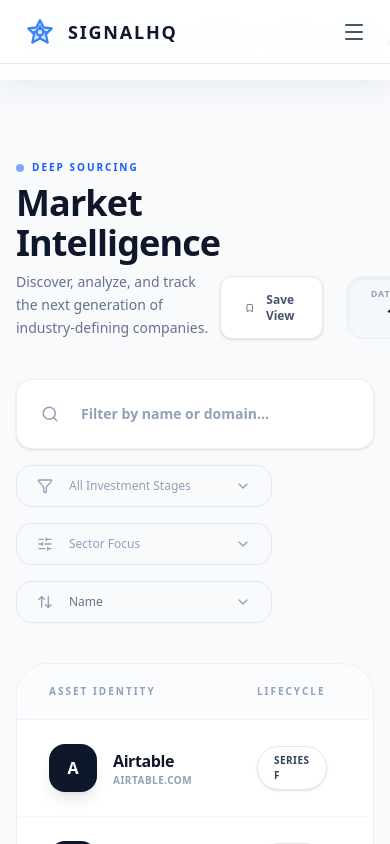
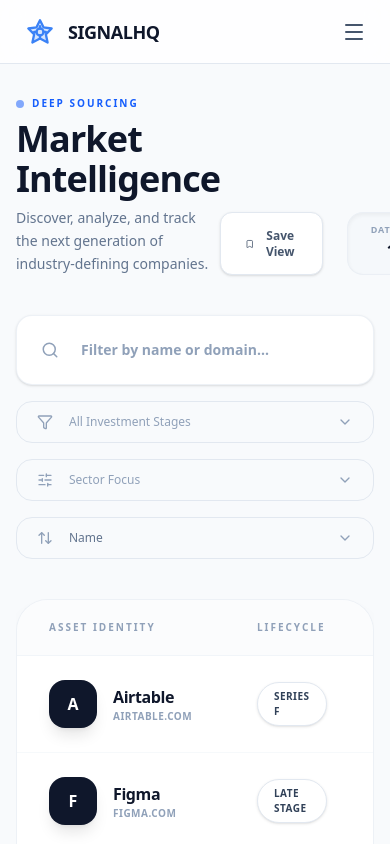
Before and after one commit to keerthireddy16/SignalHQ, a Next.js app: page /companies in a window 390 px wide. Shown: the top 844 px of the page. Built offline with nearby package versions, Linux system fonts and the light colour scheme.

Commit message:
Mobile Polish: Implement responsive dashboard shell, mobile header, hamburger menu, and stacked filter layouts

```diff
--- a/src/app/companies/page.tsx
+++ b/src/app/companies/page.tsx
@@ -139,9 +139,9 @@
                     />
                 </div>
 
-                {/* Row 2: Dropdowns */}
-                <div className="flex flex-wrap items-center gap-4">
-                    <div className="w-64">
+                {/* Row 2: Dropdowns (Stacked on mobile) */}
+                <div className="flex flex-col md:flex-row items-center gap-4">
+                    <div className="w-full md:w-64">
                         <Dropdown
                             options={['All', ...stages]}
                             value={selectedStage}
@@ -151,7 +151,7 @@
                         />
                     </div>
 
-                    <div className="w-64">
+                    <div className="w-full md:w-64">
                         <Dropdown
                             options={['All', ...industries]}
                             value={selectedIndustry}
@@ -161,7 +161,7 @@
                         />
                     </div>
 
-                    <div className="w-64">
+                    <div className="w-full md:w-64">
                         <Dropdown
                             options={['Name', 'Funding']}
                             value={sortBy}
--- a/src/components/layout/DashboardShell.tsx
+++ b/src/components/layout/DashboardShell.tsx
@@ -17,7 +17,7 @@
 
     return (
         <div className="min-h-screen bg-slate-50 flex flex-col md:flex-row">
-            {/* Mobile Header */}
+            {/* Mobile Header (flex md:hidden) */}
             <header className="h-16 border-b border-slate-200 bg-white/80 backdrop-blur-md flex items-center justify-between px-6 sticky top-0 z-50 md:hidden">
                 <div className="flex items-center gap-3">
                     <div className="w-8 h-8 flex items-center justify-center">
@@ -30,7 +30,7 @@
                             <path d="M15 12H17" stroke="#3b82f6" strokeWidth="2" strokeLinecap="round" />
                         </svg>
                     </div>
-                    <span className="text-lg font-black tracking-tight text-slate-900 uppercase tracking-widest">SignalHQ</span>
+                    <span className="text-lg font-black tracking-tight text-slate-900 uppercase tracking-[0.15em]">SignalHQ</span>
                 </div>
                 <button
                     onClick={() => setIsSidebarOpen(!isSidebarOpen)}
@@ -40,8 +40,8 @@
                 </button>
             </header>
 
-            {/* Sidebar with Drawer Logic */}
-            <div className={`fixed inset-0 z-50 md:sticky md:top-0 md:h-screen md:z-auto transition-transform duration-300 ${isSidebarOpen ? 'translate-x-0' : '-translate-x-full md:translate-x-0'}`}>
+            {/* Top-level Layout Wrapper (Hides sidebar on mobile by instruction) */}
+            <div className={`fixed inset-0 z-50 transition-transform duration-300 transform md:hidden ${isSidebarOpen ? 'translate-x-0' : '-translate-x-full'}`}>
                 {/* Backdrop for Mobile */}
                 {isSidebarOpen && (
                     <div
@@ -50,13 +50,21 @@
                     />
                 )}
 
+                {/* Mobile Drawer Content */}
+                <div className="relative z-50 h-full w-64">
+                    <Sidebar />
+                </div>
+            </div>
+
+            {/* Desktop Sidebar (hidden md:flex) */}
+            <div className="hidden md:flex fixed left-0 top-0 bottom-0 w-64 z-40">
                 <Sidebar />
             </div>
 
-            {/* Main Content Area */}
-            <div className="flex-1 flex flex-col min-w-0">
+            {/* Main Content Area (ml-0 md:ml-64) */}
+            <div className="flex-1 flex flex-col min-w-0 ml-0 md:ml-64">
                 <Navbar />
-                <main className="flex-1 p-4 md:p-8 mt-20 md:mt-20">
+                <main className="flex-1 p-4 md:p-8 mt-4 md:mt-20">
                     {children}
                 </main>
             </div>
--- a/src/components/layout/Navbar.tsx
+++ b/src/components/layout/Navbar.tsx
@@ -28,7 +28,7 @@
     };
 
     return (
-        <header className="h-20 glass fixed top-0 right-0 left-0 md:left-64 z-40 transition-all duration-300 bg-white/80 md:bg-transparent border-b border-slate-200/50">
+        <header className="h-20 glass fixed top-0 right-0 left-0 md:left-64 z-40 transition-all duration-300 bg-white/80 md:bg-transparent border-b border-slate-200/50 hidden md:block">
             <div className="h-full px-6 md:px-10 flex items-center justify-between">
                 {/* Left: Title */}
                 <div className="flex items-center shrink-0">
```
